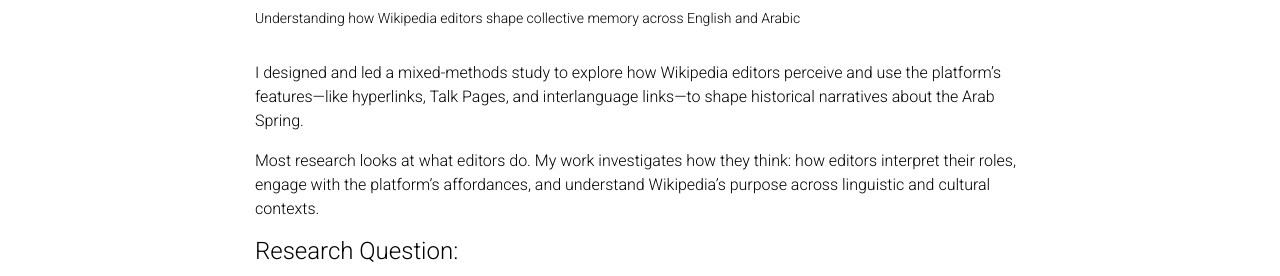
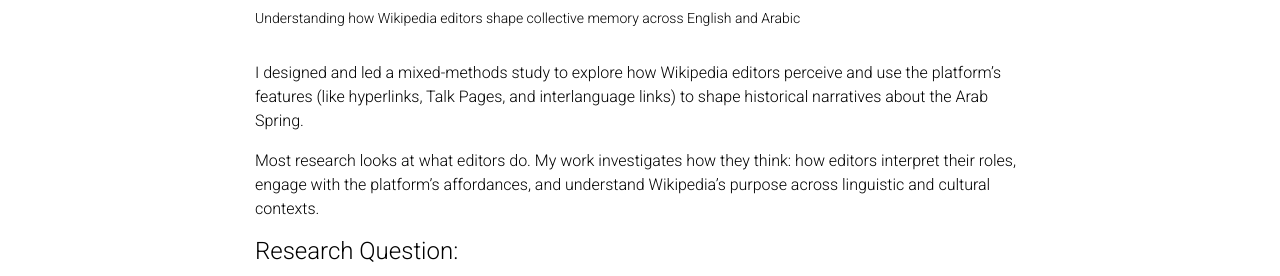
Before and after one commit to hlaurielawson/hlaurielawson.github.io, a Jekyll site: the page built from _projects/1_project.md, in a window 1280 px wide and 1191 px high. Shown: the part 201-477 px from the top of the window. Built offline with Jekyll 4.4.1, drawn with Linux system fonts in a browser that asks for light colours; comment, search, counter and statistics services are not loaded; a style sheet for code colours, icons or effects is not loaded.

```diff
--- a/_projects/1_project.md
+++ b/_projects/1_project.md
@@ -7,7 +7,7 @@ importance: 1
 category: Current
 ---
 
-I designed and led a mixed-methods study to explore how Wikipedia editors perceive and use the platform’s features—like hyperlinks, Talk Pages, and interlanguage links—to shape historical narratives about the Arab Spring.
+I designed and led a mixed-methods study to explore how Wikipedia editors perceive and use the platform’s features (like hyperlinks, Talk Pages, and interlanguage links) to shape historical narratives about the Arab Spring.
 
 Most research looks at what editors do. My work investigates how they think: how editors interpret their roles, engage with the platform’s affordances, and understand Wikipedia’s purpose across linguistic and cultural contexts.
 
```
